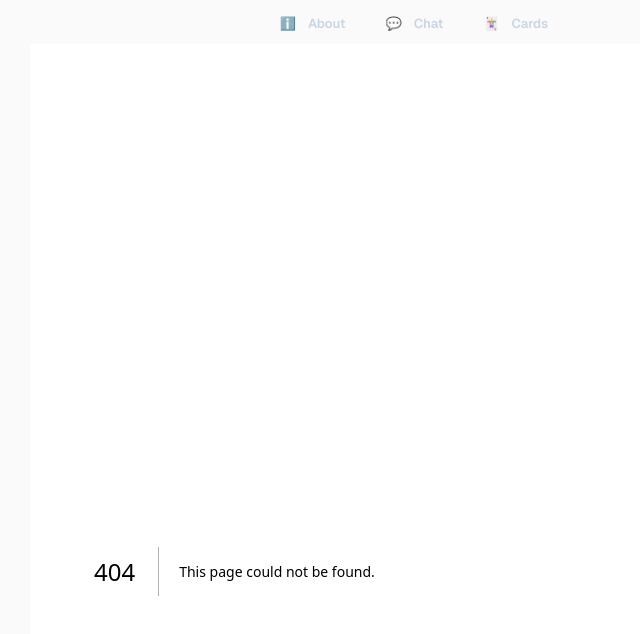
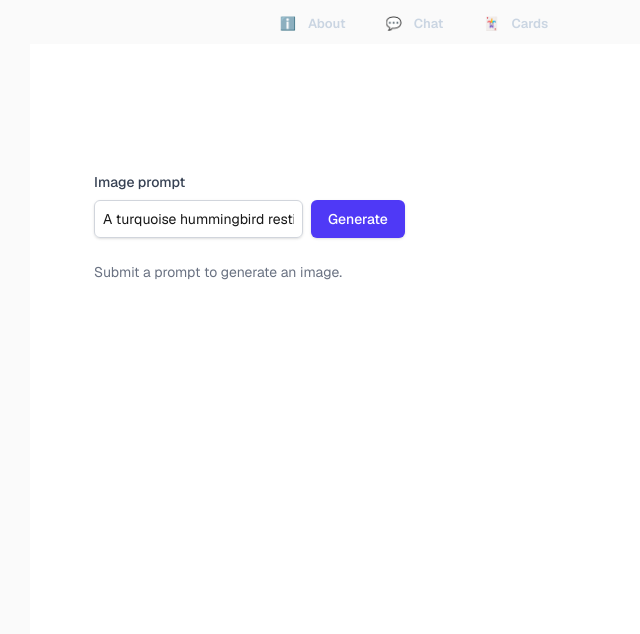
Before and after one commit to roborew/next-ai, a Next.js app: page /image in a window 1280 px wide. Before the commit this address had no page. Shown: the top 634 px of the page, without its empty margins (226-866 px from the left). Built offline with nearby package versions, Linux system fonts and the light colour scheme.

Commit message:
feat(image): add image generation page and API route
Add generateImageAction, a prompt form that renders the generated image, the /image page, and a POST /api/image route that streams the generated bytes back with a no-store cache policy.

```diff
--- /dev/null
+++ b/src/app/api/image/route.ts
@@ -0,0 +1,49 @@
+import { generateImage } from "ai";
+import { z } from "zod";
+
+const PromptSchema = z.object({
+  prompt: z
+    .string()
+    .trim()
+    .min(1, "A prompt is required.")
+    .max(1000, "Prompt must be 1000 characters or fewer."),
+});
+
+export async function POST(request: Request) {
+  const validated = PromptSchema.safeParse(await request.json().catch(() => null));
+
+  if (!validated.success) {
+    return Response.json(
+      { error: validated.error.issues[0]?.message ?? "Invalid prompt." },
+      { status: 400 },
+    );
+  }
+
+  try {
+    const { images } = await generateImage({
+      model: "openai/gpt-image-2",
+      prompt: validated.data.prompt,
+      n: 1,
+    });
+
+    const image = images[0];
+
+    if (!image) {
+      return Response.json({ error: "No image was generated." }, { status: 502 });
+    }
+
+    // Copy into an ArrayBuffer-backed view so the body satisfies BodyInit.
+    return new Response(new Uint8Array(image.uint8Array), {
+      headers: {
+        "Content-Type": image.mediaType,
+        "Cache-Control": "no-store",
+      },
+    });
+  } catch (error) {
+    console.error("Error generating image:", error);
+    return Response.json(
+      { error: "Failed to generate the image. Please try again." },
+      { status: 500 },
+    );
+  }
+}
--- /dev/null
+++ b/src/app/image/_components/ImagePromptForm.tsx
@@ -0,0 +1,66 @@
+"use client";
+
+import { generateImageAction } from "@/lib/actions/image";
+import Image from "next/image";
+import { useActionState, useState } from "react";
+
+export const ImagePromptForm = ({ defaultPrompt }: { defaultPrompt: string }) => {
+  const [state, formAction, pending] = useActionState(generateImageAction, {
+    prompt: defaultPrompt,
+    image: null,
+    error: null,
+  });
+  const [prompt, setPrompt] = useState(defaultPrompt);
+
+  return (
+    <div className="max-w-md">
+      <form action={formAction} className="mb-6 flex flex-col gap-2">
+        <label htmlFor="prompt" className="block text-sm font-medium text-gray-700">
+          Image prompt
+        </label>
+
+        <div className="flex gap-2">
+          <input
+            id="prompt"
+            name="prompt"
+            type="text"
+            value={prompt}
+            onChange={(event) => setPrompt(event.currentTarget.value)}
+            maxLength={1000}
+            required
+            placeholder="Describe the image you want..."
+            className="block w-full rounded-md border border-gray-300 p-2 shadow-sm focus:border-indigo-500 focus:ring-indigo-500 sm:text-sm dark:border-zinc-800 dark:bg-zinc-900"
+          />
+          <button
+            type="submit"
+            disabled={pending}
+            className={`inline-flex justify-center rounded-md border border-transparent bg-indigo-600 px-4 py-2 text-sm font-medium text-white shadow-sm hover:bg-indigo-700 focus:outline-none focus:ring-2 focus:ring-indigo-500 focus:ring-offset-2 ${
+              pending ? "cursor-not-allowed opacity-50" : ""
+            }`}
+          >
+            {pending ? "Generating..." : "Generate"}
+          </button>
+        </div>
+
+        {state.error && (
+          <p role="alert" className="text-sm text-red-600">
+            {state.error}
+          </p>
+        )}
+      </form>
+
+      {state.image ? (
+        <Image
+          src={`data:${state.image.mediaType};base64,${state.image.base64}`}
+          alt={state.prompt}
+          width={1024}
+          height={1024}
+          unoptimized
+          className="rounded shadow-xl"
+        />
+      ) : (
+        <p className="text-sm text-gray-500">Submit a prompt to generate an image.</p>
+      )}
+    </div>
+  );
+};
--- /dev/null
+++ b/src/app/image/page.tsx
@@ -0,0 +1,11 @@
+import { ImagePromptForm } from "./_components/ImagePromptForm";
+
+const DEFAULT_PROMPT = "A turquoise hummingbird resting on a dew-covered branch at sunrise.";
+
+export default function Page() {
+  return (
+    <>
+      <ImagePromptForm defaultPrompt={DEFAULT_PROMPT} />
+    </>
+  );
+}
--- /dev/null
+++ b/src/lib/actions/image.ts
@@ -0,0 +1,65 @@
+"use server";
+
+import { generateImage } from "ai";
+import { z } from "zod";
+
+const PromptSchema = z.object({
+  prompt: z
+    .string()
+    .trim()
+    .min(1, "A prompt is required.")
+    .max(1000, "Prompt must be 1000 characters or fewer."),
+});
+
+export type GenerateImageState = {
+  prompt: string;
+  image: { base64: string; mediaType: string } | null;
+  error: string | null;
+};
+
+export async function generateImageAction(
+  previousState: GenerateImageState,
+  formData: FormData,
+): Promise<GenerateImageState> {
+  const validated = PromptSchema.safeParse({ prompt: formData.get("prompt") });
+
+  if (!validated.success) {
+    return {
+      ...previousState,
+      error: validated.error.issues[0]?.message ?? "Invalid prompt.",
+    };
+  }
+
+  const { prompt } = validated.data;
+
+  try {
+    const { images } = await generateImage({
+      model: "openai/gpt-image-2",
+      prompt,
+      n: 1,
+    });
+
+    const image = images[0];
+
+    if (!image) {
+      return {
+        prompt,
+        image: previousState.image,
+        error: "No image was generated.",
+      };
+    }
+
+    return {
+      prompt,
+      image: { base64: image.base64, mediaType: image.mediaType },
+      error: null,
+    };
+  } catch (error) {
+    console.error("Error generating image:", error);
+    return {
+      prompt,
+      image: previousState.image,
+      error: "Failed to generate the image. Please try again.",
+    };
+  }
+}
```
